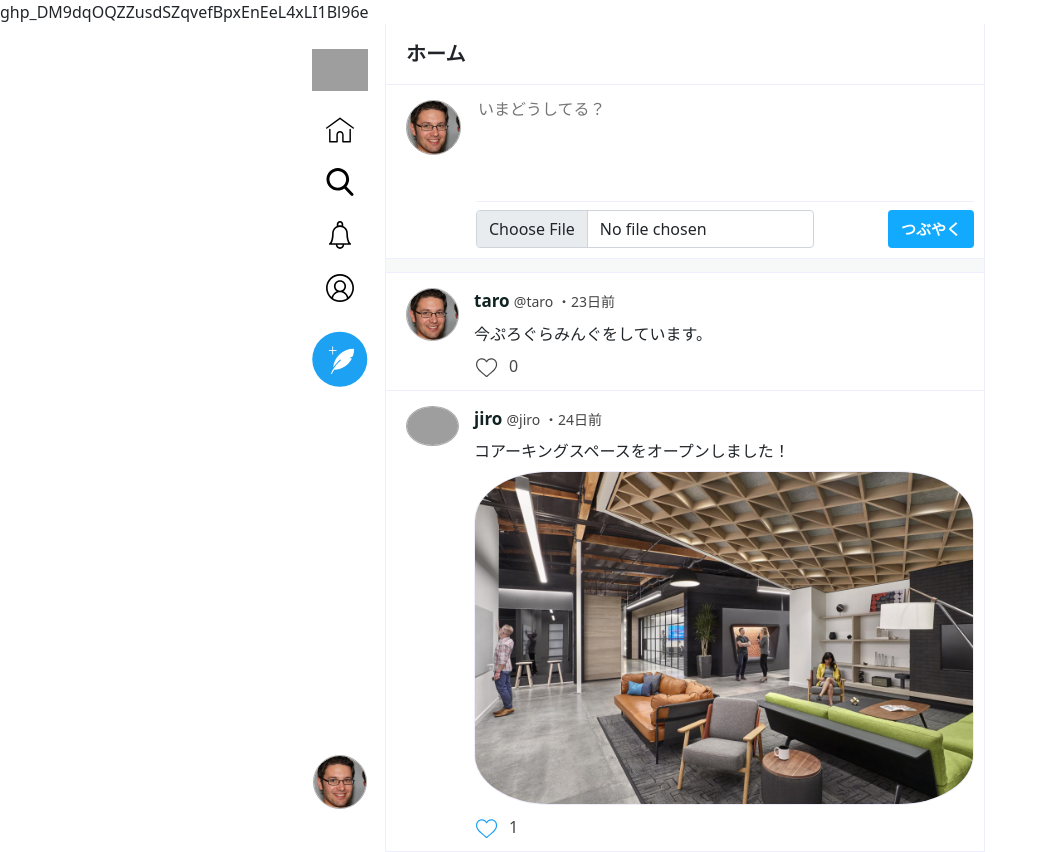
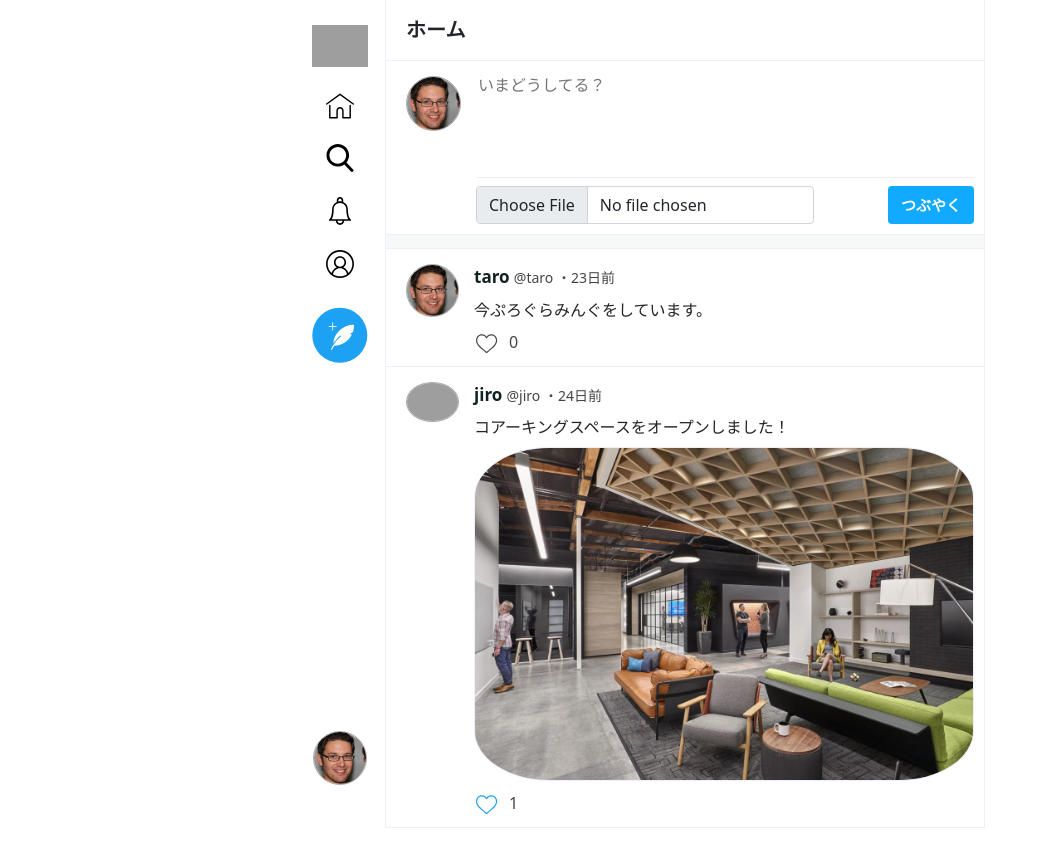
Before and after one commit to ishikoro333/TwitterClone, a PHP site: page /home.php in a window 1280 px wide. Shown: the whole page, without its empty margins (0-1047 px from the left). After the commit the page ends 828 px from the top, so only its background shows below. Run offline with PHP 8.4, Linux system fonts and the light colour scheme; grey boxes are pictures that could not be loaded.

Commit message:
ホーム画面

```diff
--- a/Views/home.php
+++ b/Views/home.php
@@ -11,7 +11,7 @@
     <title>ホーム画面 / Twitterクローン</title>
     <meta name="description" content="ホーム画面です">
 </head>
-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
+
 <body class="home">
     <div class="container">
 
```
Also changed, not shown: README.md.
